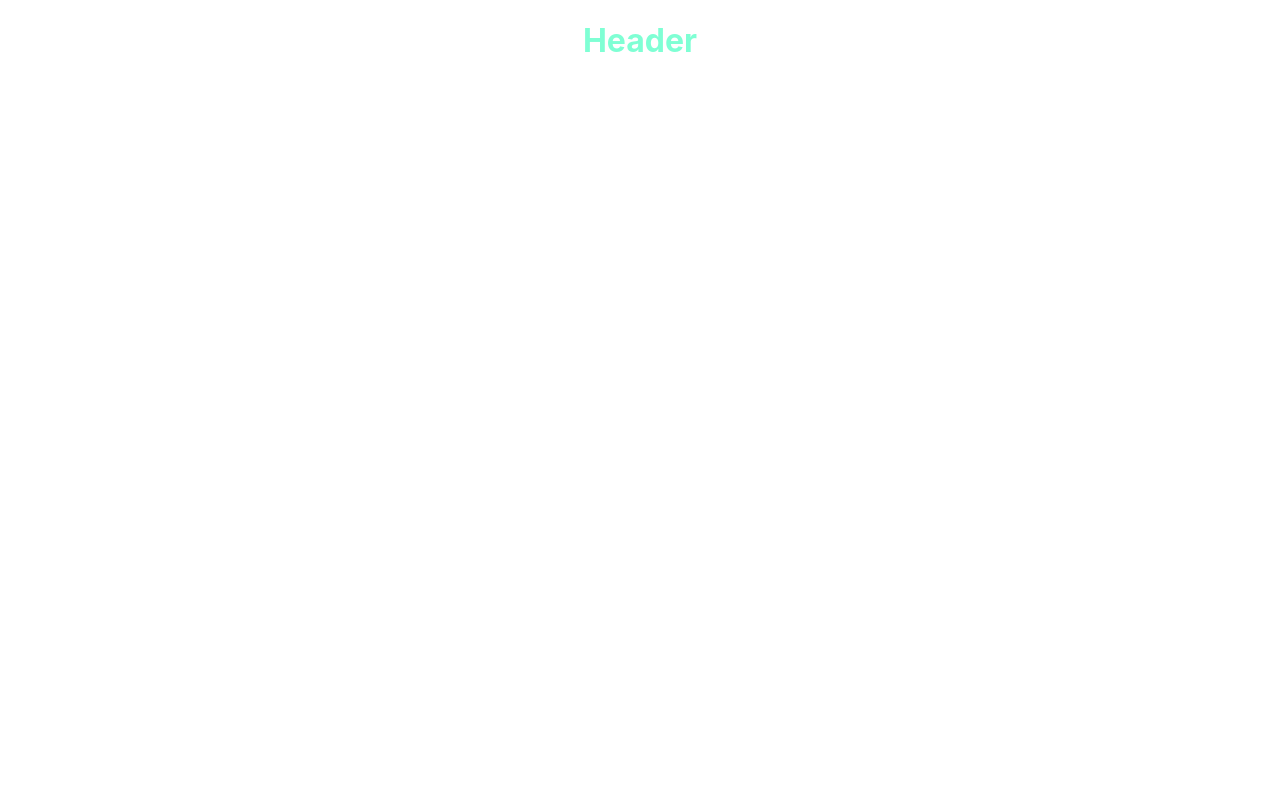
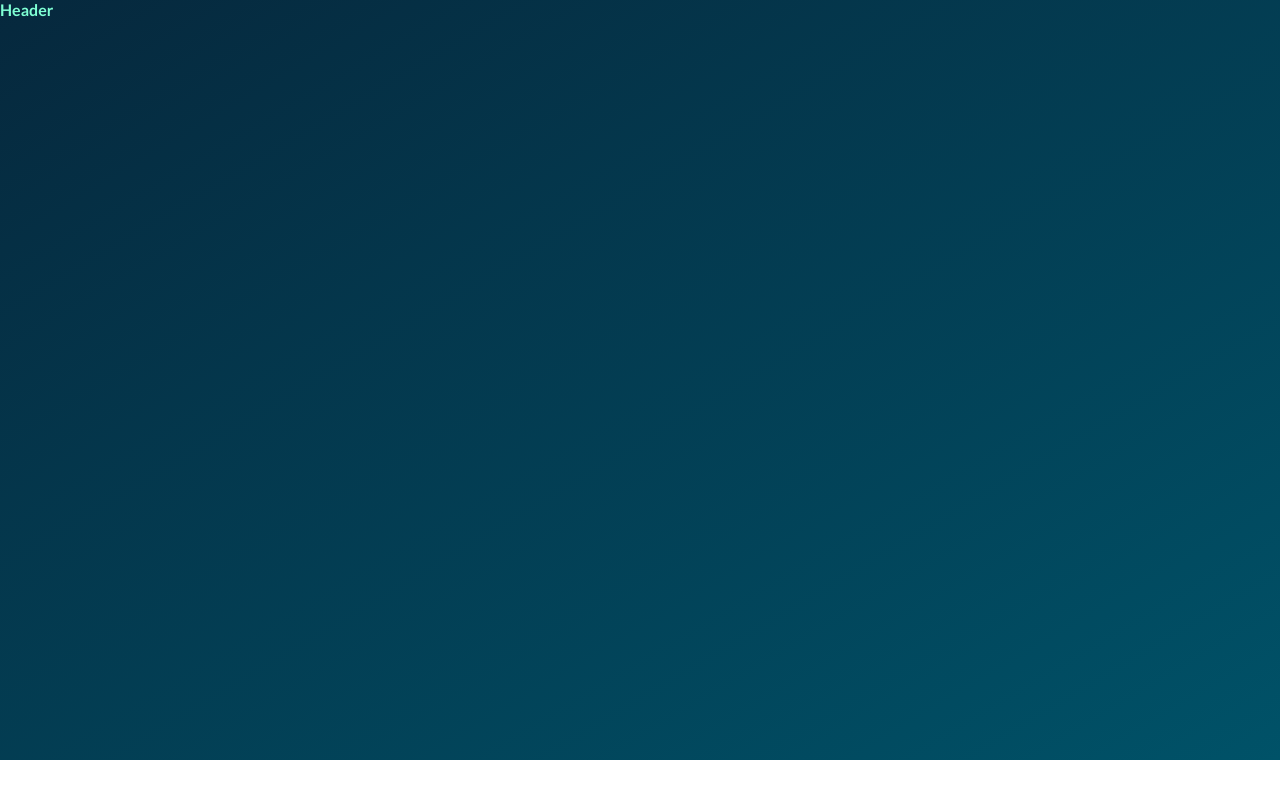
Before and after one commit to helter88/portfolio-website, a React (Create React App) app: page / in a window 1280 px wide. Built offline with nearby package versions, Linux system fonts and the light colour scheme.

Commit message:
background color to header

```diff
--- a/src/App.css
+++ b/src/App.css
@@ -1,7 +1,8 @@
+@import url('https://fonts.googleapis.com/css2?family=Lato:wght@100;300;400;700;900&display=swap');
+
 .App {
-  text-align: center;
+  font-family: "Lato", sans-serif;
 }
-
 
 @media (prefers-reduced-motion: no-preference) {
   .App-logo {
--- a/src/components/Header.module.css
+++ b/src/components/Header.module.css
@@ -1,3 +1,11 @@
 h1 {
-  color:aquamarine
+    font-size: 1rem;
 }
+
+.header {
+  color:aquamarine;
+  height: 95vh;
+  background-image: linear-gradient(to right bottom, rgb(6, 40, 61), #005268);
+  background-size: cover;
+  background-position: top;
+}
--- a/src/index.css
+++ b/src/index.css
@@ -1,10 +1,16 @@
+* {
+  margin: 0;
+  padding: 0;
+  box-sizing: border-box;
+}
+
 body {
-  margin: 0;
   font-family: -apple-system, BlinkMacSystemFont, 'Segoe UI', 'Roboto', 'Oxygen',
     'Ubuntu', 'Cantarell', 'Fira Sans', 'Droid Sans', 'Helvetica Neue',
     sans-serif;
   -webkit-font-smoothing: antialiased;
   -moz-osx-font-smoothing: grayscale;
+  font-size: 66.5%;
 }
 
 code {
--- a/src/index.tsx
+++ b/src/index.tsx
@@ -3,7 +3,6 @@ import ReactDOM from 'react-dom/client';
 import './index.css';
 import App from './App';
 import reportWebVitals from './reportWebVitals';
-
 const root = ReactDOM.createRoot(
   document.getElementById('root') as HTMLElement
 );
```
Also changed, not shown: src/img/Logo-AH.png (added), src/img/header-photo.jpg (added).
